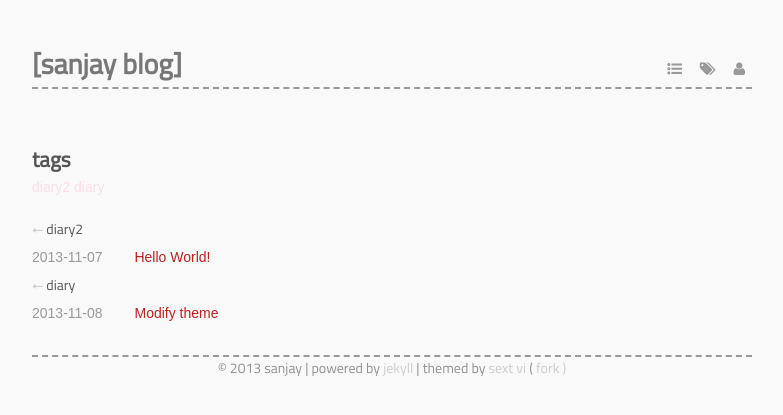
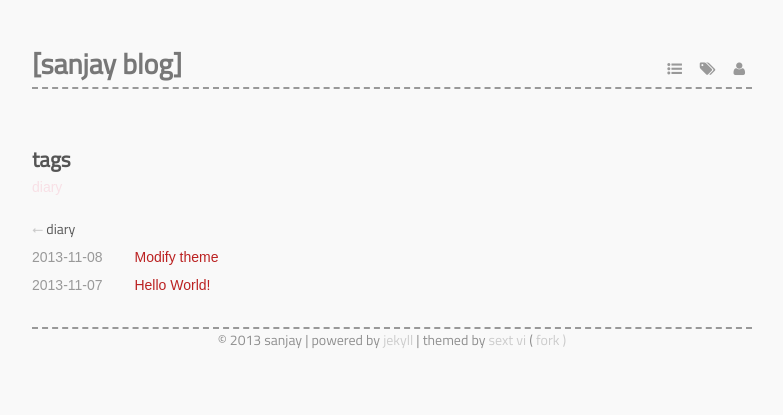
Before and after one commit to SanjayZhang/jekyll_blog, a Jekyll site: the page built from tags.markdown, in a window 1280 px wide. Shown: the top 415 px of the page, without its empty margins (248-1031 px from the left). Built offline with Jekyll 4.4.1, drawn with Linux system fonts in a browser that asks for light colours; some web fonts are replaced; Markdown is read by kramdown in place of the engine named in the settings.

Commit message:
Update 2013-11-07-hello-world.markdown

```diff
--- a/_posts/2013-11-07-hello-world.markdown
+++ b/_posts/2013-11-07-hello-world.markdown
@@ -2,7 +2,7 @@
 title: Hello World!
 layout: post
 tags:
-  - diary2
+  - diary
 ---
 
 
```
